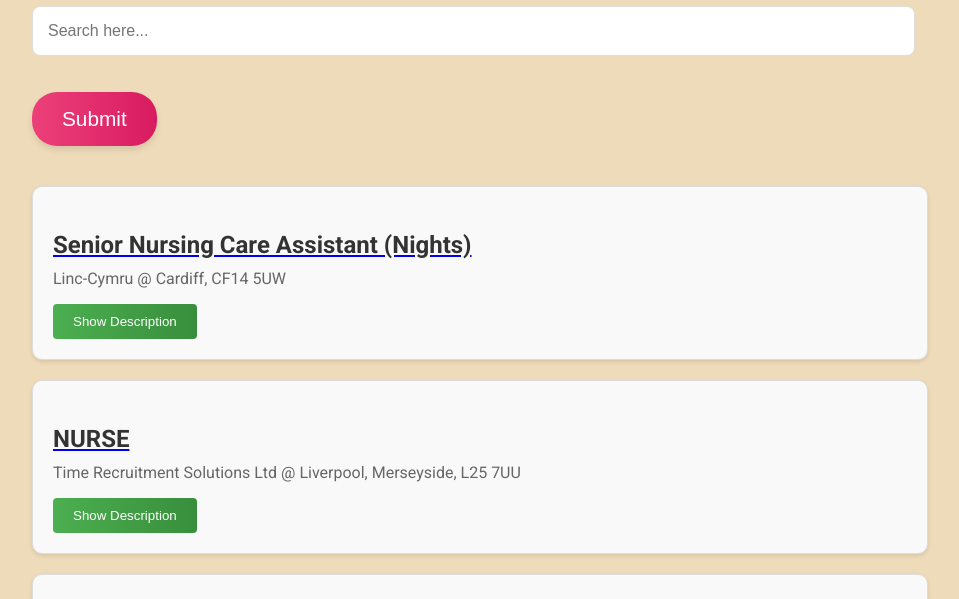
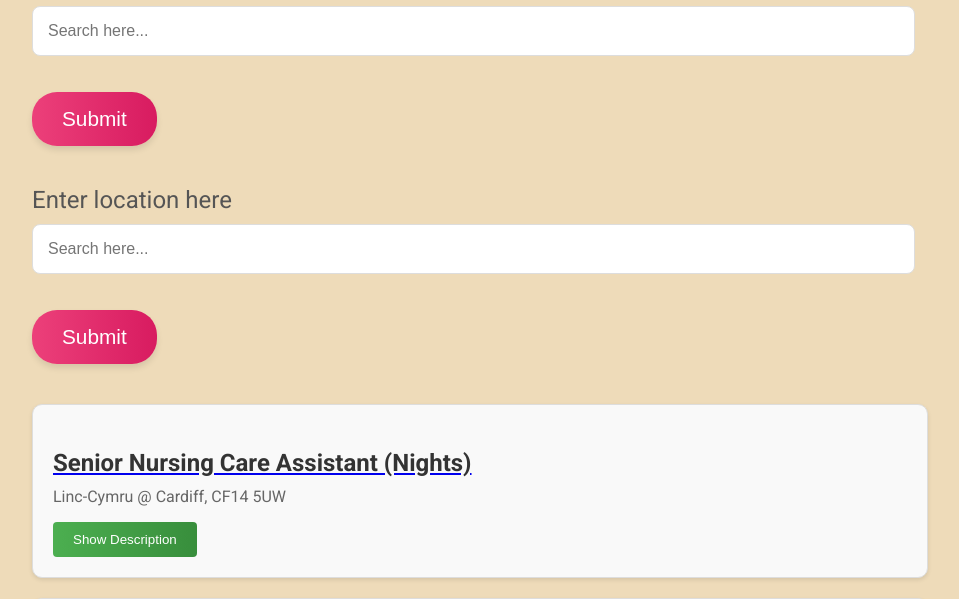
Before and after one commit to Manavjain1104/jammyjobber, a Django app: page / in a window 1280 px wide. Shown: the part 245-844 px from the top of the page, without its empty margins (160-1119 px from the left). Run offline with Django 4.2, Linux system fonts and the light colour scheme; data comes from the database, SQL or seed files in the repository; some web fonts are replaced.

Commit message:
Add filtering by location

```diff
--- a/pages/templates/pages/home_search.html
+++ b/pages/templates/pages/home_search.html
@@ -23,6 +23,14 @@
         </form>
     </div>
 
+    <div class="search-box">
+        <label for="search-input">Enter location here</label>
+        <form action="" method="get">
+            <input type="text" name="location_query" placeholder="Search here...">
+            <button type="submit">Submit</button>
+        </form>
+    </div>
+
 
     <ul class="job-listings">
         {% for job in job_list %}
--- a/pages/views.py
+++ b/pages/views.py
@@ -2,6 +2,7 @@ from django.shortcuts import render
 from utils.semadb_utils import *
 from utils.llm_utils import *
 from utils.sqlite_utils import *
+from utils.address_utils import *
 from .models import Job
 from .forms import CVForm
 from pdfminer.high_level import extract_text
@@ -27,12 +28,16 @@ def home_page_view(request):
 
         # request_embedding = create_embedding(query)
         request_embedding = process_data(query, model_used)
-        closest = search_points(collection_used, request_embedding, 5)
+        closest = search_points(collection_used, request_embedding, 10)
 
         job_list = [job for job in job_instances if job.job_id in closest]
 
     else:
         job_list = job_instances
+
+    if 'location_query' in request.GET:
+        location_query = request.GET['location_query']
+        job_list = [job for job in job_list if is_in_region(job[3], location_query)]
 
     connection.close()
 
```
